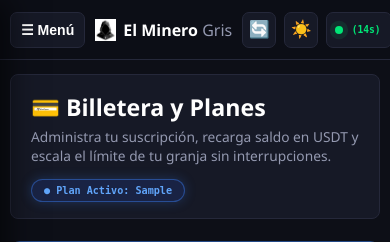
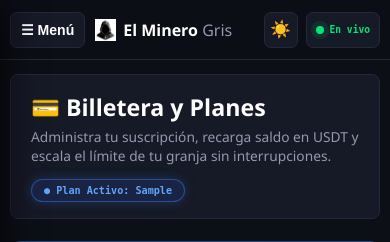
Before and after one commit to elminerogris/antminer-panel, a Flask app: template templates/plan.html in a window 390 px wide. Shown: the top 242 px of the page. Run offline with Flask 3, Linux system fonts and the light colour scheme; the template is opened without the code that fills it: most values are stand-ins (such as "Sample title", 1, 10 or a date in 2020); some libraries are stand-ins or nearby versions.

Commit message:
Update layout.html

```diff
--- a/templates/layout.html
+++ b/templates/layout.html
@@ -264,8 +264,6 @@
             color: #fff;
             box-shadow: 0 0 10px rgba(59, 130, 246, 0.3);
         }
-        .btn-sync { width: auto; padding: 0 14px; gap: 6px; color: var(--text-main); }
-        .btn-sync:hover { background: rgba(51, 102, 255, 0.16); color: var(--accent-blue-light); }
         .top-lang-select { padding: 0 10px; outline: none; }
 
         .top-status {
@@ -289,11 +287,6 @@
         .top-status.paused { border-color: rgba(255, 179, 0, 0.45); }
         .status-envivo { color: var(--accent-green); display: flex; align-items: center; gap: 6px; }
         .top-status.paused .status-envivo { color: #ffb300; }
-        #liveCountdown {
-            display: inline-block;
-            min-width: 34px;
-            text-align: center;
-        }
         .dot-pulse {
             width: 8px;
             height: 8px;
@@ -398,10 +391,7 @@
             .top-lang-select { display: none; }
             .sidebar-mobile-lang { display: block; }
             #relojTop { display: none; }
-            .top-status { padding: 0 8px; gap: 5px; font-size: 0.74em; }
-            .live-txt-label { display: none; }
-            .btn-sync span { display: none; }
-            .btn-sync { width: 34px; padding: 0; }
+            .top-status { padding: 0 9px; gap: 5px; font-size: 0.74em; }
             .top-btn { width: 34px; }
             .main-content { padding: 14px 10px; padding-bottom: calc(95px + env(safe-area-inset-bottom)); }
         }
@@ -472,9 +462,6 @@
                     <img src="/static/logo.png" alt="Logo" onerror="this.outerHTML='<span style=\'font-size:1.2em;\'>⛏️</span>'">
                     <span translate="no">El Minero <span style="color:var(--text-muted); font-weight:normal;">Gris</span></span>
                 </a>
-                <button type="button" class="top-btn btn-sync" onclick="escanearRed()" id="btnSync" title="Escanear red local en busca de mineros">
-                    🔄 <span>Escanear Red</span>
-                </button>
             </div>
 
             <div class="top-bar-right">
@@ -496,7 +483,6 @@
                     <span class="status-envivo" translate="no">
                         <div class="dot-pulse"></div>
                         <span class="live-txt-label" id="liveTxtLabel">En vivo</span>
-                        <span id="liveCountdown">(20s)</span>
                     </span>
                 </div>
             </div>
@@ -521,18 +507,37 @@
             setTimeout(() => { t.style.display = 'none'; }, 3000);
         }
 
-        function escanearRed() {
-            let b = document.getElementById('btnSync');
-            b.innerHTML = '⏳ <span>Escaneando...</span>';
-            b.style.pointerEvents = 'none';
+        function escanearRedLocal(btn) {
+            if (btn && btn.disabled) return;
+            const htmlOrig = btn ? btn.innerHTML : '';
+            if (btn) {
+                btn.disabled = true;
+                btn.innerHTML = '⏳ Escaneando...';
+                btn.style.opacity = '0.75';
+            }
             mostrarLayoutToast('📡 Solicitando escaneo de red al Agente...');
-            fetch('/cmd/all/scan').then(() => {
-                setTimeout(() => {
-                    b.innerHTML = '🔄 <span>Escanear Red</span>';
-                    b.style.pointerEvents = 'auto';
-                    actualizacionSilenciosaEnVivo();
-                }, 1800);
-            });
+            fetch('/cmd/all/scan')
+                .then(() => {
+                    if (btn) btn.innerHTML = '✅ En cola (15-30s)';
+                    setTimeout(() => {
+                        if (btn) {
+                            btn.innerHTML = htmlOrig;
+                            btn.disabled = false;
+                            btn.style.opacity = '1';
+                        }
+                        actualizacionSilenciosaEnVivo();
+                    }, 3500);
+                })
+                .catch(() => {
+                    if (btn) {
+                        btn.innerHTML = '❌ Error';
+                        setTimeout(() => {
+                            btn.innerHTML = htmlOrig;
+                            btn.disabled = false;
+                            btn.style.opacity = '1';
+                        }, 2500);
+                    }
+                });
         }
 
         function googleTranslateElementInit() {
@@ -607,7 +612,6 @@
                 const tag = nodoActual.tagName;
                 if (['SCRIPT', 'STYLE', 'CANVAS', 'INPUT', 'TEXTAREA', 'SELECT', 'SVG', 'IFRAME', 'BUTTON'].includes(tag)) return;
                 if (nodoActual.hasAttribute('data-no-live-patch')) return;
-                // PROTECCIÓN CRÍTICA: Jamás tocar la tarjeta del gráfico ni sus barras/badges calculados por JS
                 if (nodoActual.classList && nodoActual.classList.contains('card') && nodoActual.querySelector('canvas')) return;
                 if (nodoActual.classList && (nodoActual.classList.contains('chart-stats-bar') || nodoActual.classList.contains('chart-CustomLegends'))) return;
             }
@@ -687,27 +691,22 @@
         function actualizarUILive() {
             const pill = document.getElementById('liveStatusPill');
             const lbl = document.getElementById('liveTxtLabel');
-            const cnt = document.getElementById('liveCountdown');
-            if (!pill || !cnt) return;
+            if (!pill || !lbl) return;
 
             if (!rutaPermiteLive()) {
                 pill.classList.add('paused');
-                if (lbl) lbl.innerText = 'Fijo';
-                cnt.innerText = '';
+                lbl.innerText = 'Fijo';
                 return;
             }
             if (livePausadoUsuario) {
                 pill.classList.add('paused');
-                if (lbl) lbl.innerText = 'Pausado';
-                cnt.innerText = '⏸';
+                lbl.innerText = 'Pausado';
             } else if (usuarioEstaEditando()) {
                 pill.classList.add('paused');
-                if (lbl) lbl.innerText = 'Editando';
-                cnt.innerText = '✏️';
+                lbl.innerText = 'Editando';
             } else {
                 pill.classList.remove('paused');
-                if (lbl) lbl.innerText = 'En vivo';
-                cnt.innerText = `(${liveSegundos}s)`;
+                lbl.innerText = 'En vivo';
             }
         }
 
@@ -717,7 +716,7 @@
             try { localStorage.setItem('emg_live_paused', livePausadoUsuario ? '1' : '0'); } catch(e) {}
             if (!livePausadoUsuario) {
                 liveSegundos = LIVE_INTERVAL_SEC;
-                mostrarLayoutToast('🟢 Actualización en vivo activada (cada 20s)');
+                mostrarLayoutToast('🟢 Actualización en vivo activada');
             } else {
                 mostrarLayoutToast('⏸ Actualización automática pausada');
             }
```
